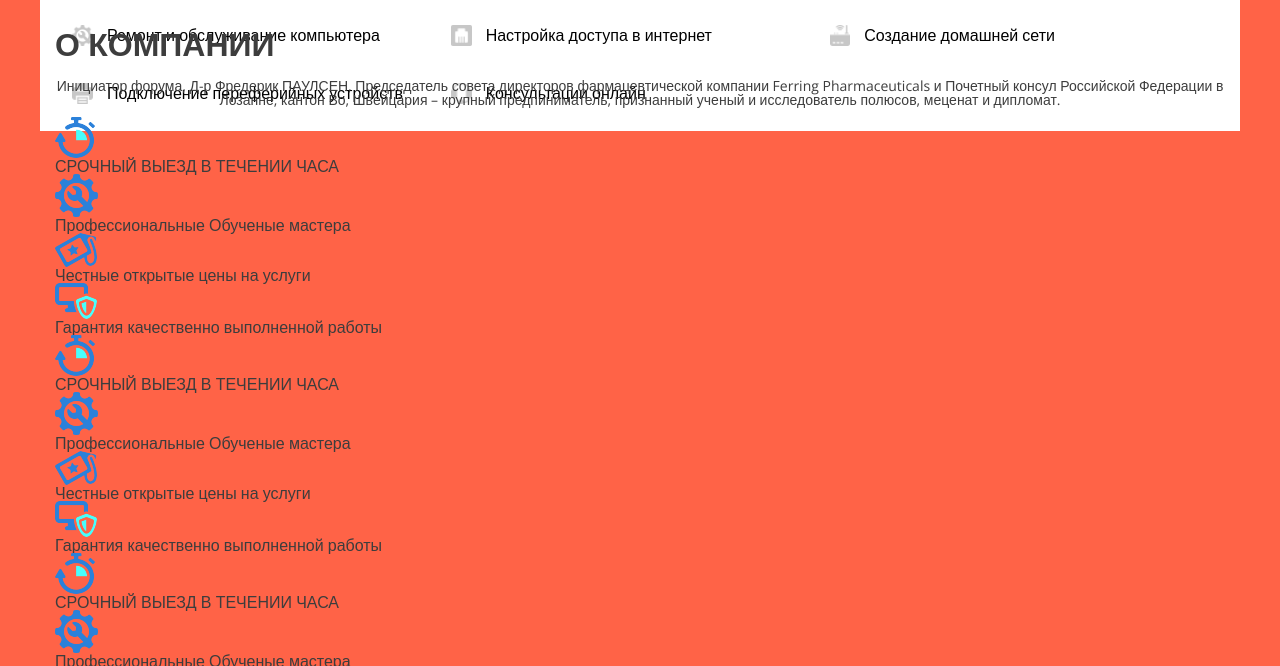
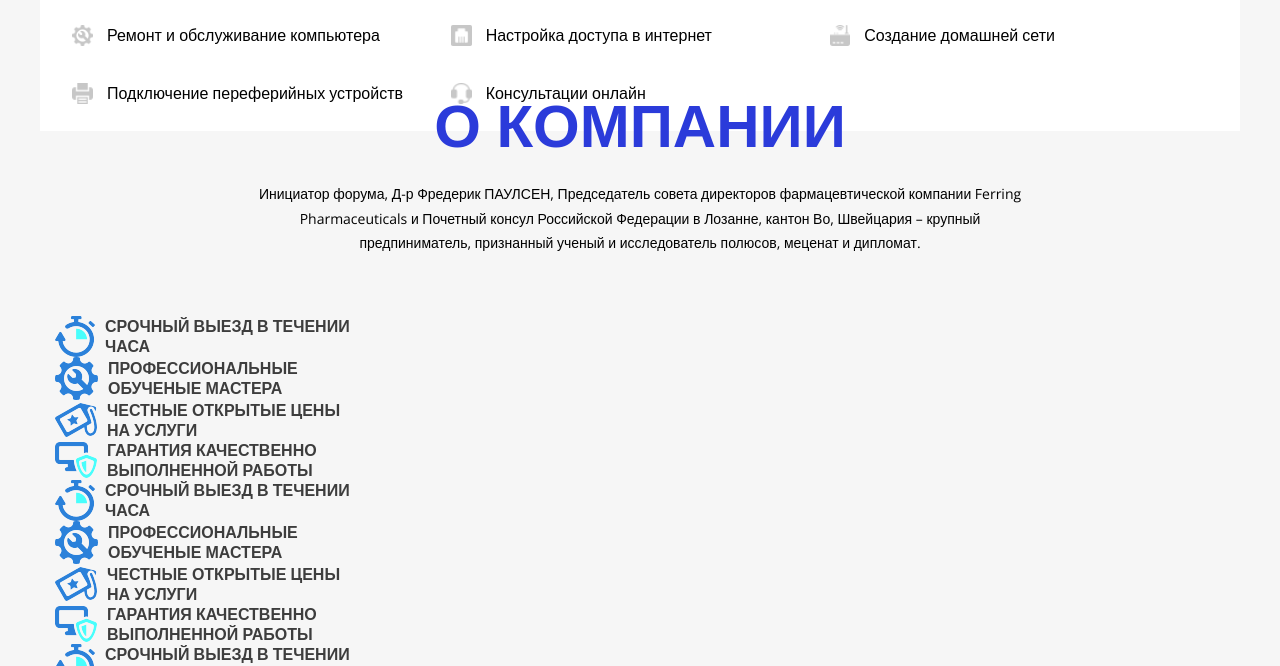
Before and after one commit to sheep-fish-vert/idoTehnology, a website: page src/index.html in a window 1280 px wide. Shown: the part 131-797 px from the top of the page. Drawn offline with nearby package versions, Linux system fonts and the light colour scheme; files that its build step writes are made by us from their sources.

Commit message:
about-company checkpoint

```diff
--- a/src/partials/about_company.html
+++ b/src/partials/about_company.html
@@ -3,8 +3,8 @@
     <div class="mbox">
 
         <div class="about-company-text ctext">
-            <h2>О КОМПАНИИ</h2>
-            <p style="text-align:center">Инициатор форума, Д-р Фредерик ПАУЛСЕН, Председатель совета директоров фармацевтической компании Ferring Pharmaceuticals и Почетный консул Российской Федерации в Лозанне, кантон Во, Швейцария – крупный предпиниматель, признанный ученый и исследователь полюсов, меценат и дипломат.</p>
+            <h2 style="text-align:center;color:#2b3bda;">О КОМПАНИИ</h2>
+            <p style="text-align:center;">Инициатор форума, Д-р Фредерик ПАУЛСЕН, Председатель совета директоров фармацевтической компании Ferring Pharmaceuticals и Почетный консул Российской Федерации в Лозанне, кантон Во, Швейцария – крупный предпиниматель, признанный ученый и исследователь полюсов, меценат и дипломат.</p>
         </div>
 
         <div class="line-slider">
--- a/src/sass/zdev_1.scss
+++ b/src/sass/zdev_1.scss
@@ -5,6 +5,21 @@
     }
 
 /* /button */
+
+/* ctext */
+
+    .ctext{
+        h6, h5, h4, h3, h2, h1{color:#000;margin: 0 0 20px 0;}
+        h1{font-size: 72px;}
+        h2{font-size: 60px;}
+        h3{font-size: 48px;}
+        h4{font-size: 36px;}
+        h5{font-size: 24px;}
+        h6{font-size: 18px;}
+        p{font-size: 14px;color:#000;line-height: 1.75;}
+    }
+
+/* /ctext */
 
 /* footer */
 
@@ -85,3 +100,21 @@
     }
 
 /* /footer */
+
+/* about-company */
+
+    .about-company{background-color:#f6f6f6;padding-top: 90px;
+        .about-company-text{max-width: 770px;width: 100%;margin: 0 auto 60px auto;}
+    }
+
+    .line-slider{
+
+        .line-item-wrap{display: flex;align-items: center;
+            .line-img{margin-right: 10px;}
+            .line-text{text-transform: uppercase;font-weight: 600;max-width: 250px;width: 100%;line-height: 1.25;}
+        }
+
+
+    }
+
+/* /about-company */
```
